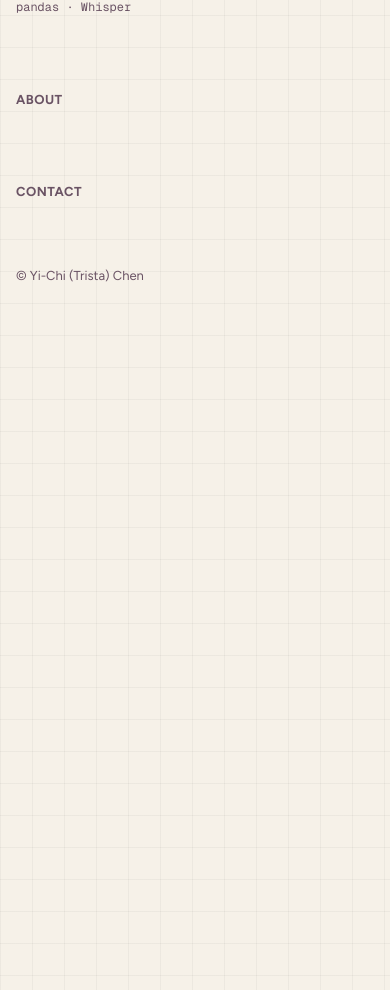
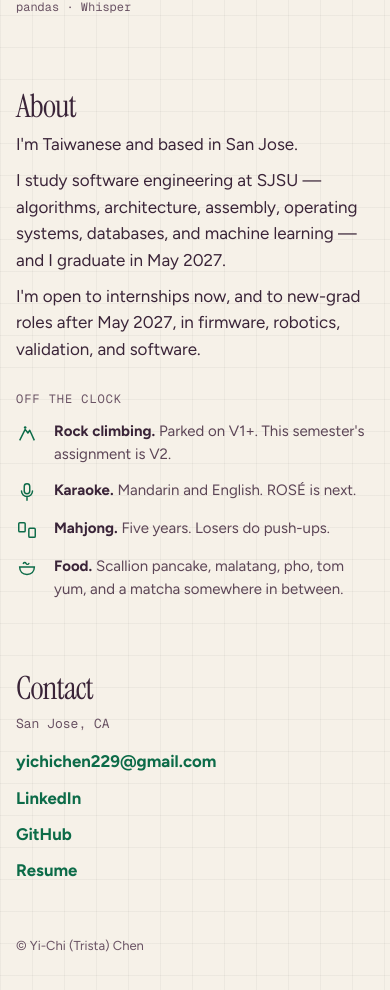
Before and after one commit to trista-chen-29/trista-portfolio, a Next.js app: page / in a window 390 px wide. Shown: the part 7473-8463 px from the top of the page. Built offline with nearby package versions, Linux system fonts and the light colour scheme.

Commit message:
Add a short about section and a phone-free contact block.
Off the clock is four facts. Contact is email, LinkedIn, GitHub, and resume, with the address left out of the server HTML.

Co-authored-by: trista.chen <trista.chen@sjsu.edu>

```diff
--- a/src/app/globals.css
+++ b/src/app/globals.css
@@ -1295,6 +1295,58 @@ a.tl-logo { transition: transform 200ms var(--ease); }
   .bar-track { height: 120px; }
   .bar { min-height: 160px; }
 }
+.about-copy {
+  display: grid;
+  gap: 10px;
+  max-width: 40rem;
+}
+.about-copy p { font-size: 17px; line-height: 1.55; }
+.off-label {
+  margin: 28px 0 12px;
+  font-family: var(--mono);
+  font-size: 12px;
+  letter-spacing: 0.08em;
+  text-transform: uppercase;
+  color: var(--text3);
+}
+.off-strip {
+  list-style: none;
+  padding: 0;
+  margin: 0;
+  display: grid;
+  gap: 14px;
+}
+.off-strip li {
+  display: grid;
+  grid-template-columns: 28px minmax(0, 1fr);
+  gap: 10px;
+  align-items: start;
+}
+.off-strip svg { width: 22px; height: 22px; color: var(--accent); margin-top: 2px; }
+.off-strip p { font-size: 15px; line-height: 1.5; color: var(--text2); }
+.off-strip strong { color: var(--text); font-weight: 700; }
+.contact-place {
+  font-family: var(--mono);
+  font-size: 13px;
+  color: var(--text3);
+}
+.contact-list {
+  list-style: none;
+  padding: 0;
+  margin: 14px 0 0;
+  display: grid;
+  gap: 10px;
+}
+.contact-list a,
+.contact-list span {
+  color: var(--link);
+  font-weight: 680;
+  font-size: 1.05rem;
+  text-underline-offset: 3px;
+}
+@media (min-width: 800px) {
+  .off-strip { grid-template-columns: 1fr 1fr; gap: 16px 28px; }
+}
 @media (min-width: 768px) {
   .more-list li {
     grid-template-columns: minmax(0, 1fr) minmax(180px, 34%);
--- a/src/components/About.jsx
+++ b/src/components/About.jsx
@@ -1,7 +1,91 @@
+const facts = [
+  {
+    title: 'Rock climbing',
+    text: "Parked on V1+. This semester's assignment is V2.",
+    icon: ClimbIcon,
+  },
+  {
+    title: 'Karaoke',
+    text: 'Mandarin and English. ROSÉ is next.',
+    icon: MicIcon,
+  },
+  {
+    title: 'Mahjong',
+    text: 'Five years. Losers do push-ups.',
+    icon: TileIcon,
+  },
+  {
+    title: 'Food',
+    text: 'Scallion pancake, malatang, pho, tom yum, and a matcha somewhere in between.',
+    icon: BowlIcon,
+  },
+];
+
 export default function About() {
   return (
     <section className="section" id="about" aria-labelledby="about-heading">
-      <h2 id="about-heading" className="section-label">About</h2>
+      <h2 id="about-heading" className="section-title">About</h2>
+      <div className="about-copy">
+        <p>I&apos;m Taiwanese and based in San Jose.</p>
+        <p>
+          I study software engineering at SJSU — algorithms, architecture, assembly, operating systems, databases, and machine learning — and I graduate in May 2027.
+        </p>
+        <p>
+          I&apos;m open to internships now, and to new-grad roles after May 2027, in firmware, robotics, validation, and software.
+        </p>
+      </div>
+      <h3 className="off-label">Off the clock</h3>
+      <ul className="off-strip">
+        {facts.map((fact) => {
+          const Icon = fact.icon;
+          return (
+            <li key={fact.title}>
+              <Icon />
+              <p>
+                <strong>{fact.title}.</strong>
+                {' '}
+                {fact.text}
+              </p>
+            </li>
+          );
+        })}
+      </ul>
     </section>
   );
 }
+
+function ClimbIcon() {
+  return (
+    <svg viewBox="0 0 24 24" aria-hidden="true">
+      <path d="M4 20 10 8l3 4 2-3 5 11" fill="none" stroke="currentColor" strokeWidth="1.6" strokeLinejoin="round" />
+      <circle cx="10" cy="6" r="1.4" fill="currentColor" />
+    </svg>
+  );
+}
+
+function MicIcon() {
+  return (
+    <svg viewBox="0 0 24 24" aria-hidden="true">
+      <rect x="9" y="3" width="6" height="11" rx="3" fill="none" stroke="currentColor" strokeWidth="1.6" />
+      <path d="M6 11a6 6 0 0 0 12 0M12 17v4" fill="none" stroke="currentColor" strokeWidth="1.6" strokeLinecap="round" />
+    </svg>
+  );
+}
+
+function TileIcon() {
+  return (
+    <svg viewBox="0 0 24 24" aria-hidden="true">
+      <rect x="3" y="4" width="7" height="10" rx="1.2" fill="none" stroke="currentColor" strokeWidth="1.6" />
+      <rect x="14" y="10" width="7" height="10" rx="1.2" fill="none" stroke="currentColor" strokeWidth="1.6" />
+    </svg>
+  );
+}
+
+function BowlIcon() {
+  return (
+    <svg viewBox="0 0 24 24" aria-hidden="true">
+      <path d="M4 11h16c0 5-3.2 8-8 8s-8-3-8-8Z" fill="none" stroke="currentColor" strokeWidth="1.6" />
+      <path d="M8 7c.6-1.4 2.4-1.4 3 0 .6 1.4 2.4 1.4 3 0" fill="none" stroke="currentColor" strokeWidth="1.6" strokeLinecap="round" />
+    </svg>
+  );
+}
--- a/src/components/Contact.jsx
+++ b/src/components/Contact.jsx
@@ -1,7 +1,38 @@
+'use client';
+
+import { useSyncExternalStore } from 'react';
+import { GITHUB_URL, LINKEDIN_URL, LOCATION, RESUME_URL, emailAddress } from '@/data/contact';
+
+function emptySubscribe() {
+  return () => {};
+}
+
 export default function Contact() {
+  const email = useSyncExternalStore(emptySubscribe, emailAddress, () => '');
+
   return (
     <section className="section" id="contact" aria-labelledby="contact-heading">
-      <h2 id="contact-heading" className="section-label">Contact</h2>
+      <h2 id="contact-heading" className="section-title">Contact</h2>
+      <p className="contact-place">{LOCATION}</p>
+      {/* TODO(contact-form): mailto only until Trista decides whether to add a form. */}
+      <ul className="contact-list">
+        <li>
+          {email ? (
+            <a href={`mailto:${email}`}>{email}</a>
+          ) : (
+            <span>Email</span>
+          )}
+        </li>
+        <li>
+          <a href={LINKEDIN_URL} target="_blank" rel="noreferrer">LinkedIn</a>
+        </li>
+        <li>
+          <a href={GITHUB_URL} target="_blank" rel="noreferrer">GitHub</a>
+        </li>
+        <li>
+          <a href={RESUME_URL}>Resume</a>
+        </li>
+      </ul>
     </section>
   );
 }
--- /dev/null
+++ b/src/data/contact.js
@@ -0,0 +1,10 @@
+export const EMAIL_USER = 'yichichen229';
+export const EMAIL_HOST = 'gmail.com';
+export const LINKEDIN_URL = 'https://linkedin.com/in/yichichen229';
+export const GITHUB_URL = 'https://github.com/trista-chen-29';
+export const RESUME_URL = '/Yi-Chi_Trista_Chen_Resume.pdf';
+export const LOCATION = 'San Jose, CA';
+
+export function emailAddress() {
+  return `${EMAIL_USER}@${EMAIL_HOST}`;
+}
```
